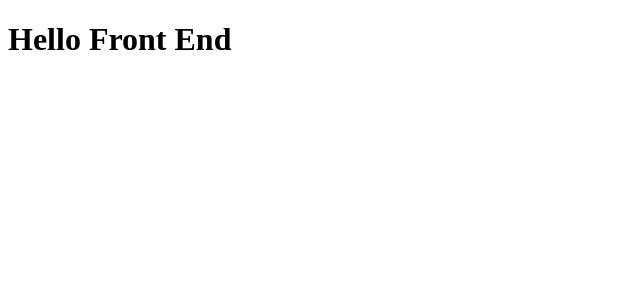
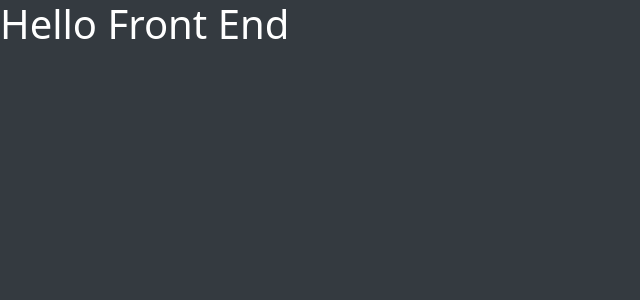
Before and after one commit to eternalbasic1/EcommerceProject, a React (Create React App) app in the folder projfrontend/: page / in a window 1280 px wide. Shown: the top 300 px of the page, without its empty margins (0-640 px from the left). Built offline with nearby package versions, Linux system fonts and the light colour scheme.

Commit message:
Included Bootstrap CDN and FontAwesome CDN in index.html and also included Styles.css(custom file)

```diff
--- a/projfrontend/public/index.html
+++ b/projfrontend/public/index.html
@@ -10,34 +10,15 @@
       content="Web site created using create-react-app"
     />
     <link rel="apple-touch-icon" href="%PUBLIC_URL%/logo192.png" />
-    <!--
-      manifest.json provides metadata used when your web app is installed on a
-      user's mobile device or desktop. See https://developers.google.com/web/fundamentals/web-app-manifest/
-    -->
     <link rel="manifest" href="%PUBLIC_URL%/manifest.json" />
-    <!--
-      Notice the use of %PUBLIC_URL% in the tags above.
-      It will be replaced with the URL of the `public` folder during the build.
-      Only files inside the `public` folder can be referenced from the HTML.
-
-      Unlike "/favicon.ico" or "favicon.ico", "%PUBLIC_URL%/favicon.ico" will
-      work correctly both with client-side routing and a non-root public URL.
-      Learn how to configure a non-root public URL by running `npm run build`.
-    -->
-    <title>React App</title>
+    <!-- BootStrap CDN -->
+    <link href="https://cdn.jsdelivr.net/npm/bootstrap@5.3.0-alpha1/dist/css/bootstrap.min.css" rel="stylesheet" integrity="sha384-GLhlTQ8iRABdZLl6O3oVMWSktQOp6b7In1Zl3/Jr59b6EGGoI1aFkw7cmDA6j6gD" crossorigin="anonymous">
+    <!-- FontAwesome CDN-->
+    <link rel="stylesheet" href="https://cdn.jsdelivr.net/npm/@fortawesome/fontawesome-free@6.2.1/css/fontawesome.min.css" integrity="sha384-QYIZto+st3yW+o8+5OHfT6S482Zsvz2WfOzpFSXMF9zqeLcFV0/wlZpMtyFcZALm" crossorigin="anonymous">
+    <title>My Tshirt Store</title>
   </head>
   <body>
     <noscript>You need to enable JavaScript to run this app.</noscript>
     <div id="root"></div>
-    <!--
-      This HTML file is a template.
-      If you open it directly in the browser, you will see an empty page.
-
-      You can add webfonts, meta tags, or analytics to this file.
-      The build step will place the bundled scripts into the <body> tag.
-
-      To begin the development, run `npm start` or `yarn start`.
-      To create a production bundle, use `npm run build` or `yarn build`.
-    -->
   </body>
 </html>
--- a/projfrontend/src/core/Home.js
+++ b/projfrontend/src/core/Home.js
@@ -1,9 +1,10 @@
 import React from 'react'
+import "../styles.css"
 
 export default function Home() {
   return (
     <div>
-        <h1>Hello Front End</h1>
+        <h1 className='text-white'>Hello Front End</h1>
     </div>
   )
 }
```
